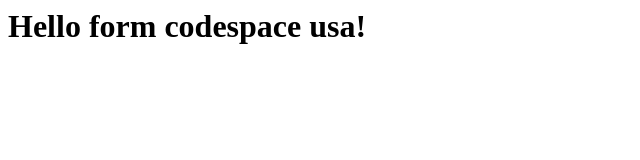
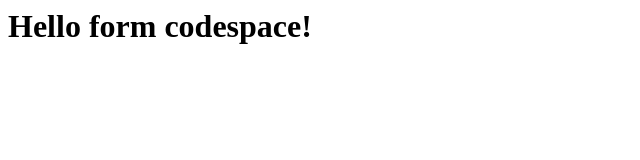
Before and after one commit to digitiz360/skills-code-with-codespaces, a plain HTML site: page index.html in a window 1280 px wide. Shown: the whole page, without its empty margins (0-640 px from the left). Drawn offline with Linux system fonts and the light colour scheme.

Commit message:
Adding Hello from the codespace!

```diff
--- a/index.html
+++ b/index.html
@@ -1,3 +1,3 @@
 <html>
-  <h1>Hello form codespace usa!</h1>
+  <h1>Hello form codespace!</h1>
 </html>
```
